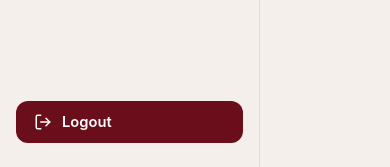
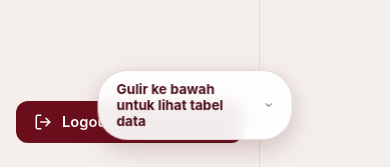
Before and after one commit to ariffrahmnn/carbon-wise, a React (Vite) app in the folder frontend/: page /admin in a window 390 px wide. Shown: the part 677-844 px from the top of the page. Built offline with nearby package versions, Linux system fonts and the light colour scheme; no server answers; sample sign-in values are in the browser's storage.

Commit message:
feat: add mobile scroll indicator hint component across all scrollable pages

```diff
--- a/frontend/src/components/FoodInput.jsx
+++ b/frontend/src/components/FoodInput.jsx
@@ -14,6 +14,7 @@ import '../styles/headerkalkulator.css';
 import '../styles/shared/footer.css';
 import '../styles/travel.css';
 import '../styles/analytics.css';
+import ScrollHint from './common/ScrollHint.jsx';
 
 // Fallback Data Master Makanan per 1 Gram
 const DEFAULT_FOOD_ITEMS = [
@@ -415,6 +416,9 @@ const FoodInput = () => {
       <footer className="main-footer">
         <p>&copy; 2026 CarbonWise. All rights reserved.</p>
       </footer>
+
+      {/* Indikator Scroll Mobile */}
+      <ScrollHint text="Gulir ke bawah untuk opsi & simpan" />
     </div>
   );
 };
--- a/frontend/src/components/Travel.jsx
+++ b/frontend/src/components/Travel.jsx
@@ -11,6 +11,7 @@ import '../styles/headerkalkulator.css';
 import '../styles/shared/footer.css';
 import '../styles/travel.css';
 import '../styles/analytics.css';
+import ScrollHint from './common/ScrollHint.jsx';
 
 const DEFAULT_TRAVEL_ITEMS = [
   { id: 21, item_name: 'Mobil', category_type: 'TRAVEL', emission_factor: 0.190000, unit: 'km' },
@@ -400,6 +401,9 @@ const Travel = () => {
       <footer className="main-footer">
         <p>&copy; 2026 CarbonWise. All rights reserved.</p>
       </footer>
+
+      {/* Indikator Scroll Mobile */}
+      <ScrollHint text="Gulir ke bawah untuk opsi & simpan" />
     </div>
   );
 };
--- /dev/null
+++ b/frontend/src/components/common/ScrollHint.jsx
@@ -0,0 +1,80 @@
+import React, { useState, useEffect } from 'react';
+import { ChevronDown } from 'lucide-react';
+
+const ScrollHint = ({ text = "Gulir ke bawah untuk lihat selengkapnya" }) => {
+  const [isVisible, setIsVisible] = useState(true);
+
+  useEffect(() => {
+    const handleScroll = () => {
+      // Sembunyikan indikator jika user telah menggeser halaman > 100px
+      if (window.scrollY > 100) {
+        setIsVisible(false);
+      } else {
+        setIsVisible(true);
+      }
+    };
+
+    window.addEventListener('scroll', handleScroll, { passive: true });
+    return () => window.removeEventListener('scroll', handleScroll);
+  }, []);
+
+  const handleClick = () => {
+    window.scrollBy({ top: 350, behavior: 'smooth' });
+  };
+
+  if (!isVisible) return null;
+
+  return (
+    <div
+      onClick={handleClick}
+      className="mobile-scroll-hint"
+      style={{
+        position: 'fixed',
+        bottom: '24px',
+        left: '50%',
+        transform: 'translateX(-50%)',
+        zIndex: 99,
+        display: 'flex',
+        alignItems: 'center',
+        gap: '8px',
+        backgroundColor: 'rgba(255, 255, 255, 0.92)',
+        color: '#4a0e17',
+        padding: '10px 18px',
+        borderRadius: '30px',
+        boxShadow: '0 8px 24px rgba(74, 14, 23, 0.22)',
+        backdropFilter: 'blur(8px)',
+        WebkitBackdropFilter: 'blur(8px)',
+        border: '1.5px solid rgba(74, 14, 23, 0.15)',
+        cursor: 'pointer',
+        fontSize: '0.85rem',
+        fontWeight: '700',
+        animation: 'bounceHint 2s infinite',
+        userSelect: 'none',
+        transition: 'all 0.3s ease'
+      }}
+    >
+      <span>{text}</span>
+      <ChevronDown size={18} className="scroll-hint-arrow" />
+      <style>{`
+        @keyframes bounceHint {
+          0%, 20%, 50%, 80%, 100% {
+            transform: translateX(-50%) translateY(0);
+          }
+          40% {
+            transform: translateX(-50%) translateY(-6px);
+          }
+          60% {
+            transform: translateX(-50%) translateY(-3px);
+          }
+        }
+        @media (min-width: 1024px) {
+          .mobile-scroll-hint {
+            display: none !important;
+          }
+        }
+      `}</style>
+    </div>
+  );
+};
+
+export default ScrollHint;
--- a/frontend/src/pages/AdminDashboard.jsx
+++ b/frontend/src/pages/AdminDashboard.jsx
@@ -4,6 +4,7 @@ import { Search, Filter, FileSpreadsheet, LogOut, Users, MoreVertical, ChevronLe
 import * as XLSX from 'xlsx';
 
 import StudentAnalyticsModal from '../components/admin/StudentAnalyticsModal.jsx';
+import ScrollHint from '../components/common/ScrollHint.jsx';
 import '../styles/admin.css';
 
 const AdminDashboard = () => {
@@ -356,6 +357,9 @@ const AdminDashboard = () => {
         onClose={() => setIsModalOpen(false)}
         studentProfile={selectedStudentForModal}
       />
+
+      {/* Indikator Scroll Mobile */}
+      <ScrollHint text="Gulir ke bawah untuk lihat tabel data" />
     </div>
   );
 };
--- a/frontend/src/pages/Analytics.jsx
+++ b/frontend/src/pages/Analytics.jsx
@@ -10,6 +10,7 @@ import DailyPieModal from '../components/analytics/DailyPieModal.jsx';
 import ResetConfirmModal from '../components/analytics/ResetConfirmModal.jsx';
 import AnalyticsPDFReport from '../components/analytics/AnalyticsPDFReport.jsx';
 import { exportAnalyticsToPDF } from '../utils/pdfGenerator.js';
+import ScrollHint from '../components/common/ScrollHint.jsx';
 
 import '../styles/headerkalkulator.css';
 import '../styles/shared/footer.css';
@@ -519,6 +520,9 @@ const Analytics = () => {
         monthlyInsight={monthlyInsight}
         MONTH_NAMES={MONTH_NAMES}
       />
+
+      {/* Indikator Scroll Mobile untuk UX Terbaik */}
+      <ScrollHint text="Gulir ke bawah untuk lihat grafik lainnya" />
     </div>
   );
 };
```
